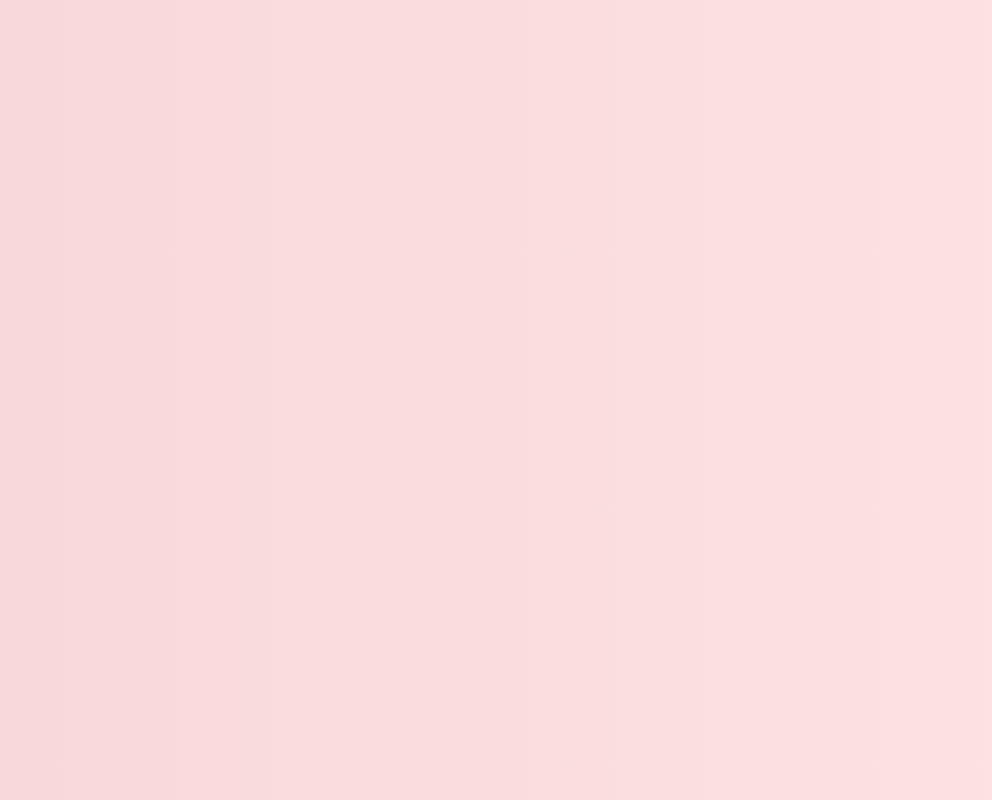
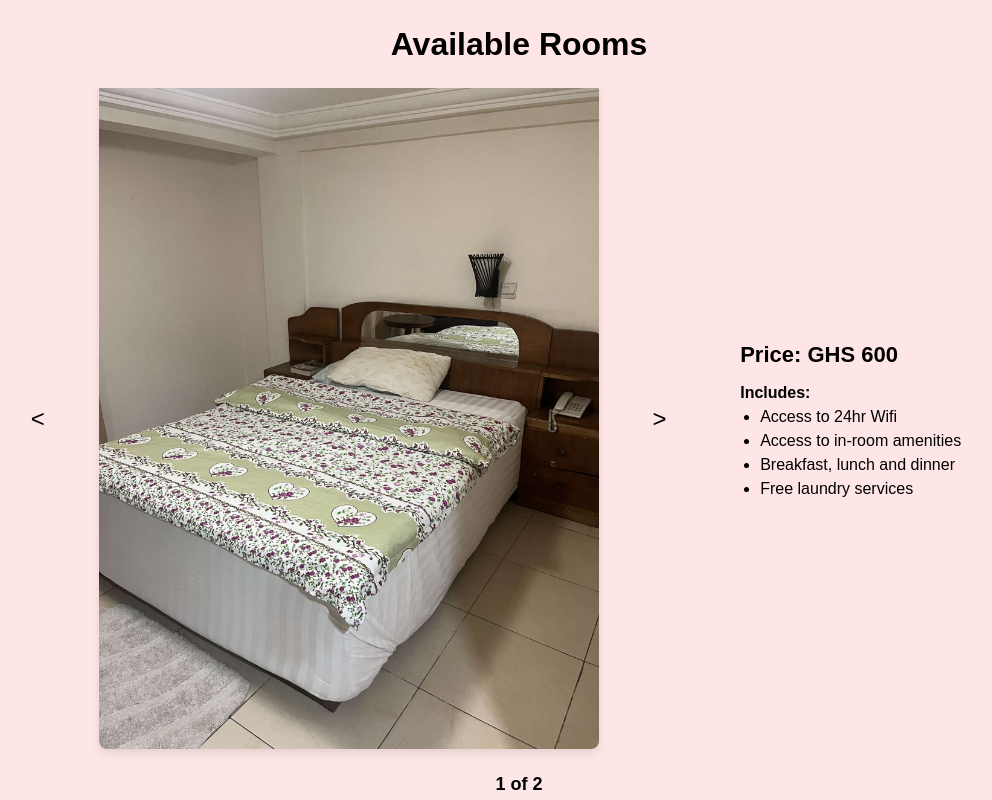
Before and after one commit to Ampomaah24/InnSight, a React (Vite) app: page /room-booking in a window 1280 px wide. Before the commit this address had no page. Shown: the whole page, without its empty margins (121-1113 px from the left). Built offline with nearby package versions, Linux system fonts and the light colour scheme.

Commit message:
Room Booking Page

```diff
--- a/src/App.jsx
+++ b/src/App.jsx
@@ -6,7 +6,7 @@ import SignUp from "./pages/SignUp"; // Import Sign Up Page
 import LoginPage from "./pages/LoginPage"; // Import Login Page
 import CListings from "./pages/CListings"; // Import Conference Listings Page
 import RoomListings from "./pages/RoomListings"; // Import Conference Listings Page
-
+import RoomBooking from "./pages/RoomBooking"; // Import Conference Listings Page
 const App = () => {
   return (
     <Router>
@@ -17,6 +17,7 @@ const App = () => {
         <Route path="/login" element={<LoginPage />} /> {/* Login Page */}
         <Route path="/conference-listings" element={<CListings />} /> {/* Conference Listings Page */}
         <Route path="/room-listings" element={<RoomListings />} /> {/* Room Listings Page */}
+        <Route path="/room-booking" element={<RoomBooking />} /> {/* Room Booking Page */}
       </Routes>
     </Router>
   );
--- /dev/null
+++ b/src/assets/styles/RoomBooking.css
@@ -0,0 +1,97 @@
+* {
+    margin: 0;
+    padding: 0;
+    box-sizing: border-box;
+  }
+
+  body, html {
+    width: 100%;
+    height: 100%;
+  }
+
+  .room-booking-container {
+    display: flex;
+    flex-direction: column;
+    align-items: center;
+    justify-content: center;
+    width: 100vw;
+    height: 100vh;
+    background-color: #ffe6e6; /* Light pink background */
+    font-family: Arial, sans-serif;
+    padding-top: 80px; /* Push content down so it's not covered */
+  }
+
+  .title {
+    position: fixed;
+    top: 0;
+    width: 100%;
+    text-align: center;
+    font-size: 32px;
+    font-weight: bold;
+    background: #ffe6e6; /* Blend with background */
+    padding: 20px 0;
+    z-index: 100;
+  }
+
+  .room-content {
+    display: flex;
+    align-items: center;
+    justify-content: space-between;
+    width: 80%;
+    max-width: 1200px;
+    gap: 30px;
+  }
+
+  .room-image img {
+    width: 100%;
+    max-width: 500px;
+    height: auto;
+    border-radius: 8px;
+    box-shadow: 0 4px 8px rgba(0, 0, 0, 0.1);
+  }
+
+  .nav-button {
+    background-color: transparent;
+    border: 2px solid transparent;
+    color: black;
+    border-radius: 30px;
+    width: 50px;
+    height: 50px;
+    font-size: 24px;
+    cursor: pointer;
+    display: flex;
+    align-items: center;
+    justify-content: center;
+    transition: 0.3s ease-in-out;
+  }
+
+  .nav-button:hover {
+    background-color: black;
+    color: white;
+    border: 2px solid transparent;
+  }
+
+  .room-details {
+    flex: 1;
+    padding: 20px;
+    color: black;
+  }
+
+  .price {
+    font-size: 22px;
+    font-weight: bold;
+    margin-bottom: 10px;
+    color: black;
+  }
+
+  ul {
+    list-style-type: disc;
+    padding-left: 20px;
+  }
+
+  .room-pagination {
+    margin-top: 15px;
+    font-size: 18px;
+    font-weight: bold;
+    color: black;
+  }
--- /dev/null
+++ b/src/pages/RoomBooking.jsx
@@ -0,0 +1,86 @@
+import React, { useState } from "react";
+import { useNavigate } from "react-router-dom"; // Ensure you have React Router set up
+import "../assets/styles/RoomBooking.css";
+
+const rooms = [
+  {
+    id: 1,
+    image: "src/assets/images/IMG_0111.JPG", // Replace with actual image path
+    price: "GHS 600",
+    includes: [
+      "Access to 24hr Wifi",
+      "Access to in-room amenities",
+      "Breakfast, lunch and dinner",
+      "Free laundry services",
+    ],
+  },
+  {
+    id: 2,
+    image: "src/assets/images/pixelcut-export.jpeg",
+    price: "GHS 700",
+    includes: [
+      "Access to 24hr Wifi",
+      "Access to in-room amenities",
+      "Breakfast, lunch and dinner",
+      "Spa Access",
+    ],
+  },
+  // Add more room objects as needed
+];
+
+const RoomBooking = () => {
+  const [currentIndex, setCurrentIndex] = useState(0);
+  const navigate = useNavigate(); // React Router navigation
+
+  const prevRoom = () => {
+    setCurrentIndex((prevIndex) =>
+      prevIndex === 0 ? rooms.length - 1 : prevIndex - 1
+    );
+  };
+
+  const nextRoom = () => {
+    setCurrentIndex((prevIndex) =>
+      prevIndex === rooms.length - 1 ? 0 : prevIndex + 1
+    );
+  };
+
+  const currentRoom = rooms[currentIndex];
+
+  return (
+    <div className="room-booking-container">
+      {/* Back Button */}
+      <button className="back-button" onClick={() => navigate("/")}>
+        &#8592; Back
+      </button>
+
+      {/* Title */}
+      <h2 className="title">Available Rooms</h2>
+
+      <div className="room-content">
+        <button className="nav-button left" onClick={prevRoom}>
+          &lt;
+        </button>
+        <div className="room-image">
+          <img src={currentRoom.image} alt="Room" />
+        </div>
+        <button className="nav-button right" onClick={nextRoom}>
+          &gt;
+        </button>
+        <div className="room-details">
+          <h3 className="price">Price: {currentRoom.price}</h3>
+          <h4>Includes:</h4>
+          <ul>
+            {currentRoom.includes.map((item, index) => (
+              <li key={index}>{item}</li>
+            ))}
+          </ul>
+        </div>
+      </div>
+      <div className="room-pagination">
+        {currentIndex + 1} of {rooms.length}
+      </div>
+    </div>
+  );
+};
+
+export default RoomBooking;
```
